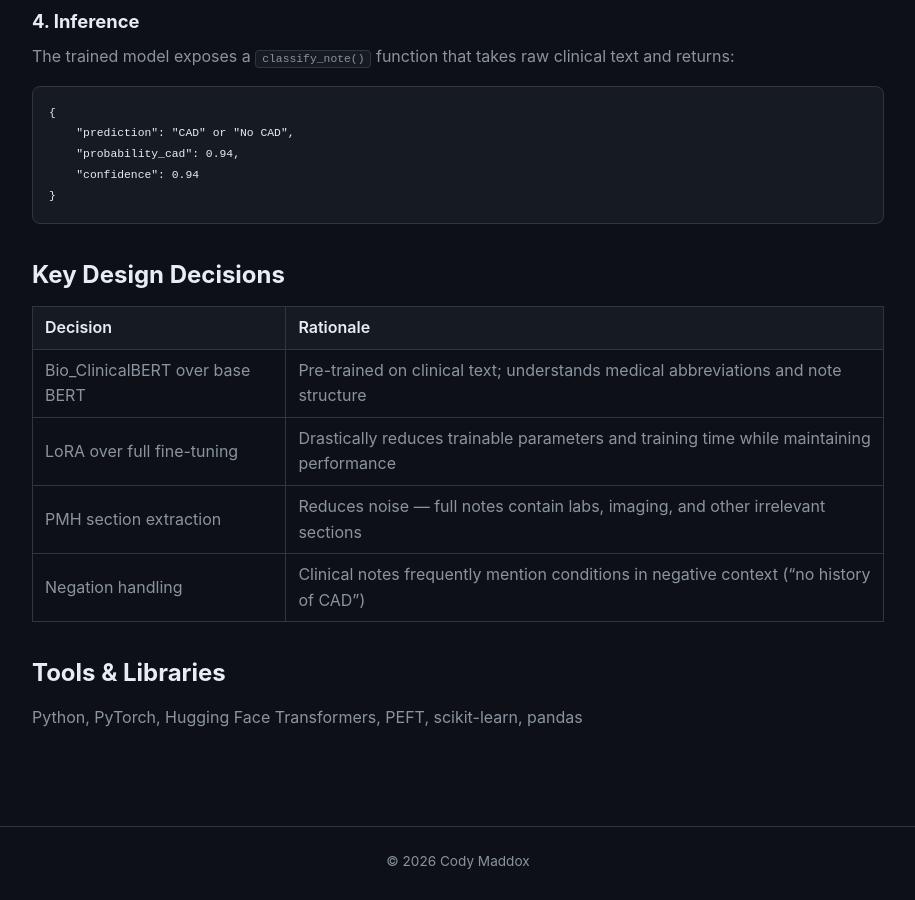
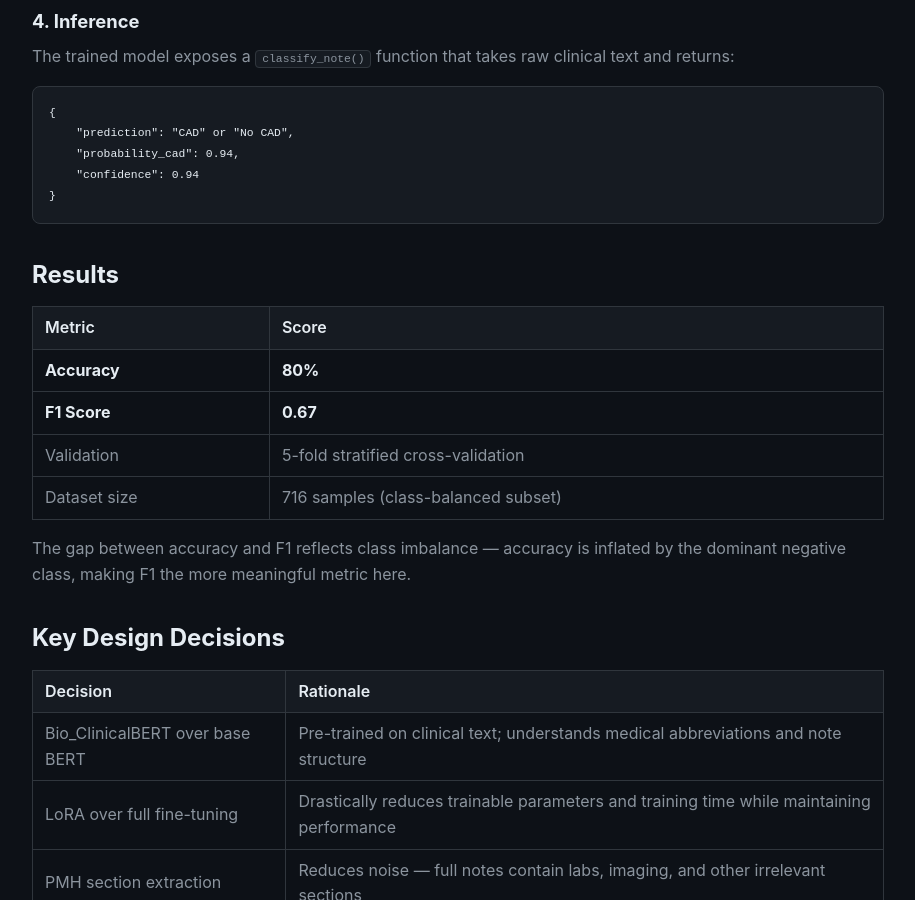
Before and after one commit to cody-maddox/cody-maddox.github.io, a Jekyll site: the page built from _projects/01-cad-classification.md, in a window 1280 px wide and 900 px high, scrolled down 1507 px. Shown: the whole window, without its empty margins (182-1097 px from the left). Built offline with Jekyll 4.4.1, drawn with Linux system fonts in a browser that asks for light colours.

Commit message:
Add performance metrics to CAD Detection project page
Co-Authored-By: Claude Opus 4.6 <noreply@anthropic.com>

````diff
--- a/_projects/01-cad-classification.md
+++ b/_projects/01-cad-classification.md
@@ -62,6 +62,17 @@ The trained model exposes a `classify_note()` function that takes raw clinical t
 }
 ```
 
+## Results
+
+| Metric | Score |
+|--------|-------|
+| **Accuracy** | **80%** |
+| **F1 Score** | **0.67** |
+| Validation | 5-fold stratified cross-validation |
+| Dataset size | 716 samples (class-balanced subset) |
+
+The gap between accuracy and F1 reflects class imbalance — accuracy is inflated by the dominant negative class, making F1 the more meaningful metric here.
+
 ## Key Design Decisions
 
 | Decision | Rationale |
````
